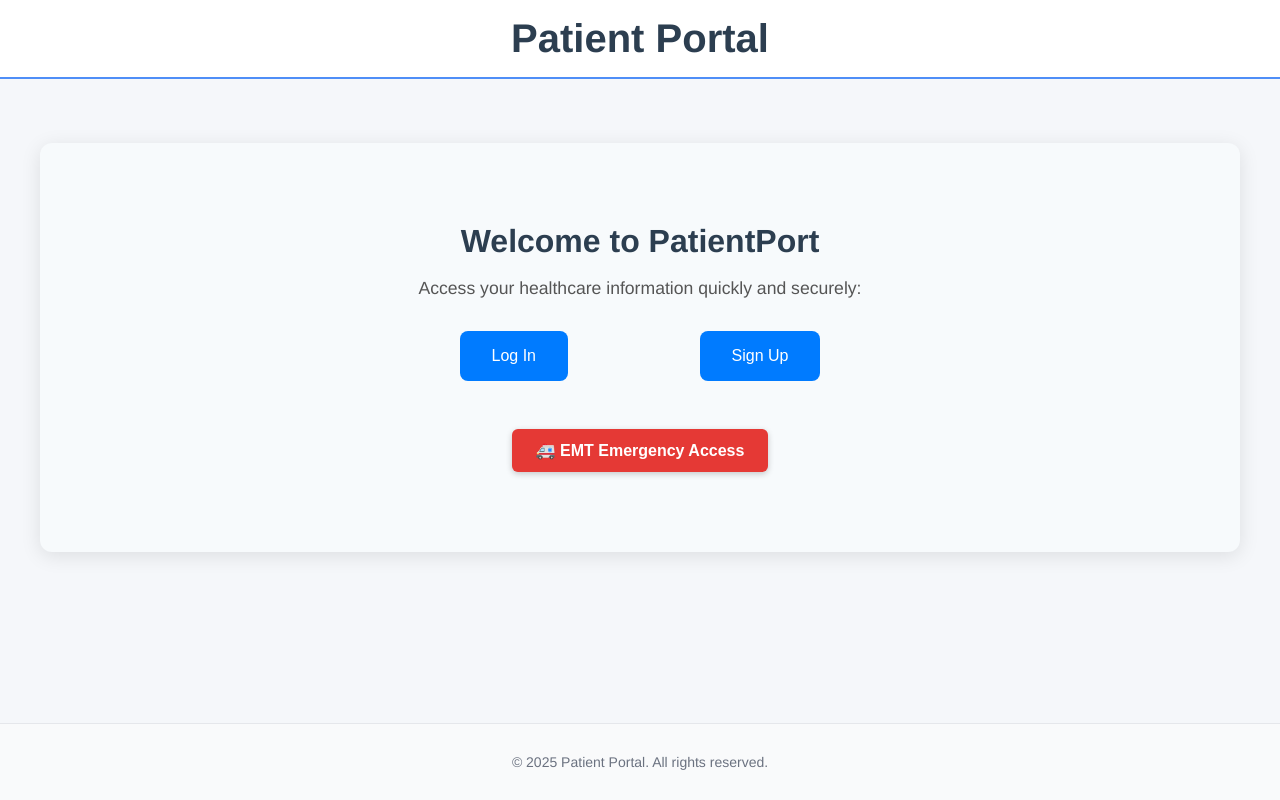
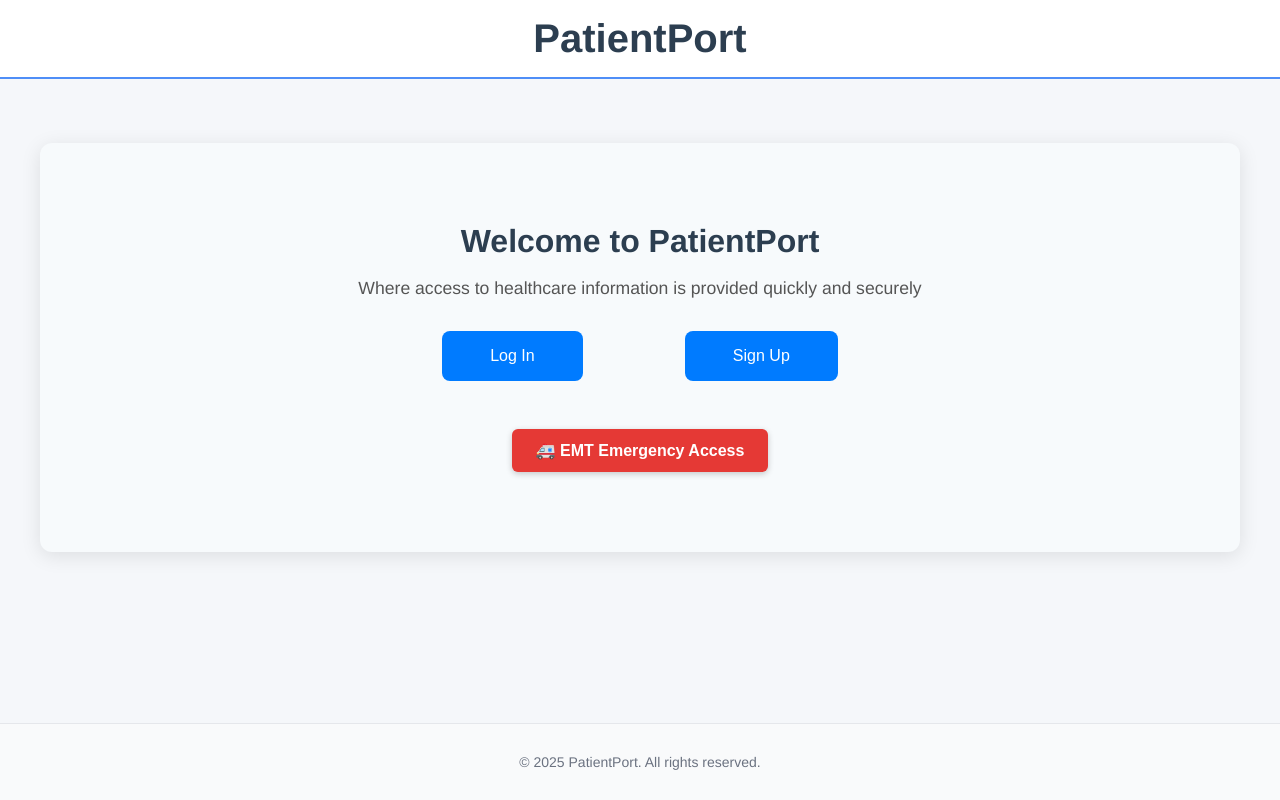
Before and after one commit to dinn7470/PatientPort_, a React (Vite) app in the folder frontend/: page / in a window 1280 px wide. Built offline with nearby package versions, Linux system fonts and the light colour scheme.

Commit message:
updated layout and css

```diff
--- a/frontend/src/App.jsx
+++ b/frontend/src/App.jsx
@@ -6,7 +6,7 @@ import SecurityQuestion from './components/SecurityQuestion';
 import ContactInfo from './components/ContactInfo';
 import Confirmation from './components/Confirmation';
 import Login from './components/Login';
-import Welcome from './components/Welcome';
+import Welcome from './components/welcome';
 import EmergencyAccess from './components/EmergencyAccess';
 import './App.css';
 
@@ -49,7 +49,7 @@ function App() {
     return (
         <>
             <header className="app-header">
-                <h1>Patient Portal</h1>
+                <h1>PatientPort</h1>
             </header>
 
             <main className="app-main">
@@ -156,7 +156,7 @@ function App() {
             </main>
 
             <footer className="app-footer">
-                <p>© 2025 Patient Portal. All rights reserved.</p>
+                <p>© 2025 PatientPort. All rights reserved.</p>
             </footer>
         </>
     );
--- a/frontend/src/components/welcome.css
+++ b/frontend/src/components/welcome.css
@@ -26,12 +26,12 @@
   display: flex;
   justify-content: space-evenly;
   margin-top: 2rem;
-  gap: 0.75rem;
+  gap: -0.25rem;
 }
 
 /* Button styling */
 .welcome-buttons button {
-  padding: 1rem 2rem;
+  padding: 1rem 3rem;
   font-size: 1rem;
   border: none;
   border-radius: 8px;
--- a/frontend/src/components/welcome.jsx
+++ b/frontend/src/components/welcome.jsx
@@ -5,7 +5,7 @@ function Welcome({ goToLogin, goToSignup, setStep }) {
     return (
         <div className="welcome-page">
             <h2>Welcome to PatientPort</h2>
-            <p>Access your healthcare information quickly and securely:</p>
+            <p>Where access to healthcare information is provided quickly and securely</p>
 
             <div className="welcome-buttons">
                 <button onClick={goToLogin}>Log In</button>
```
